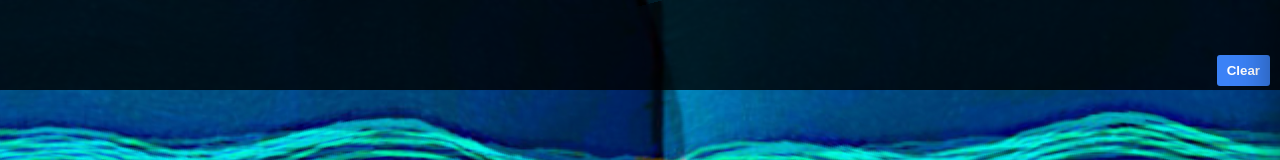
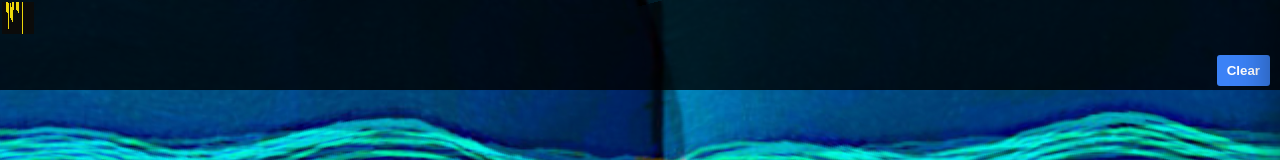
Before and after one commit to operatorjen/systems.as.games, a plain HTML site: page ECOSYSTEM/river.html in a window 1280 px wide. Shown: the top 160 px of the page. Drawn offline with Linux system fonts and the light colour scheme; animation ran at ten frames a second.

```diff
--- a/ECOSYSTEM/river.html
+++ b/ECOSYSTEM/river.html
@@ -11,6 +11,7 @@
 </head>
 <body>
   <canvas id="wave"></canvas>
+  <a href="index.html" id="lml"><img src="favicon.ico" /></a>
   <script src="scripts/sag.pack.js"></script>
   <script src="scripts/sag-game.pack.js"></script>
   <script src="scripts/river.pack.js"></script>
--- a/ECOSYSTEM/sag.css
+++ b/ECOSYSTEM/sag.css
@@ -8,6 +8,15 @@
 h3.lab {
   font-size: 0.85rem;
   font-weight: normal;
+}
+#lml {
+  position: fixed;
+  z-index: 11;
+  display: inline-block;
+  width: 32px;
+  height: 32px;
+  left: 2px;
+  top: 2px;
 }
 #interface {
   position: fixed;
```
Also changed, not shown: ECOSYSTEM/garden.html (+1 -0 lines), ECOSYSTEM/mountain.html (+1 -0 lines).
